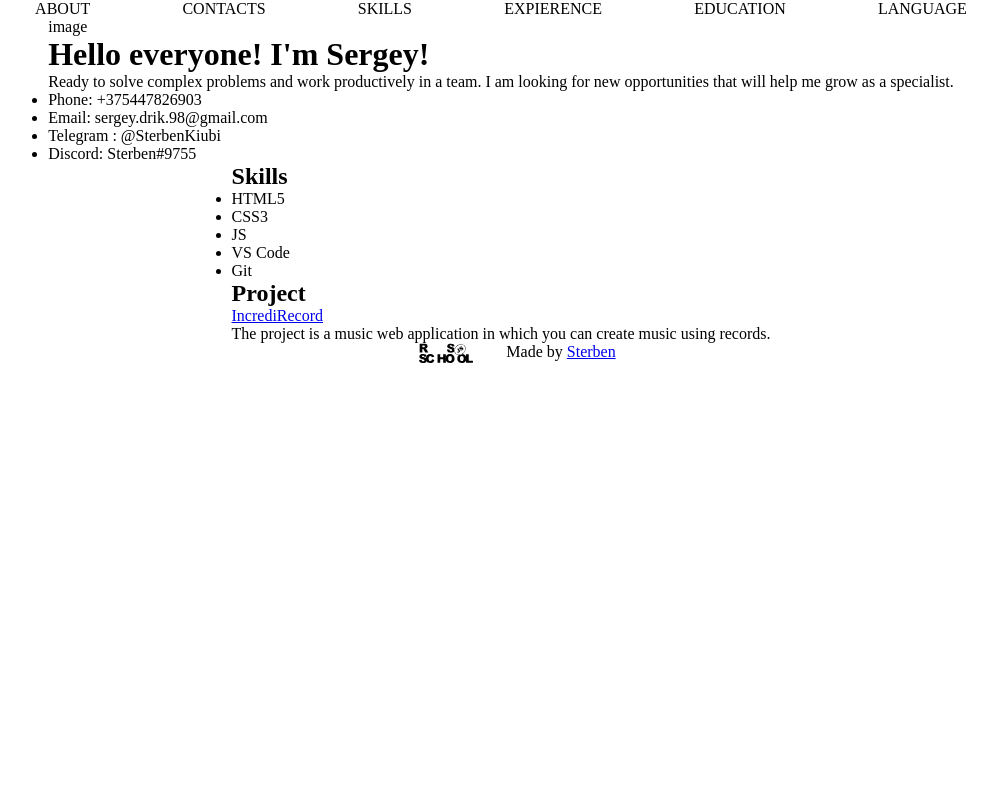
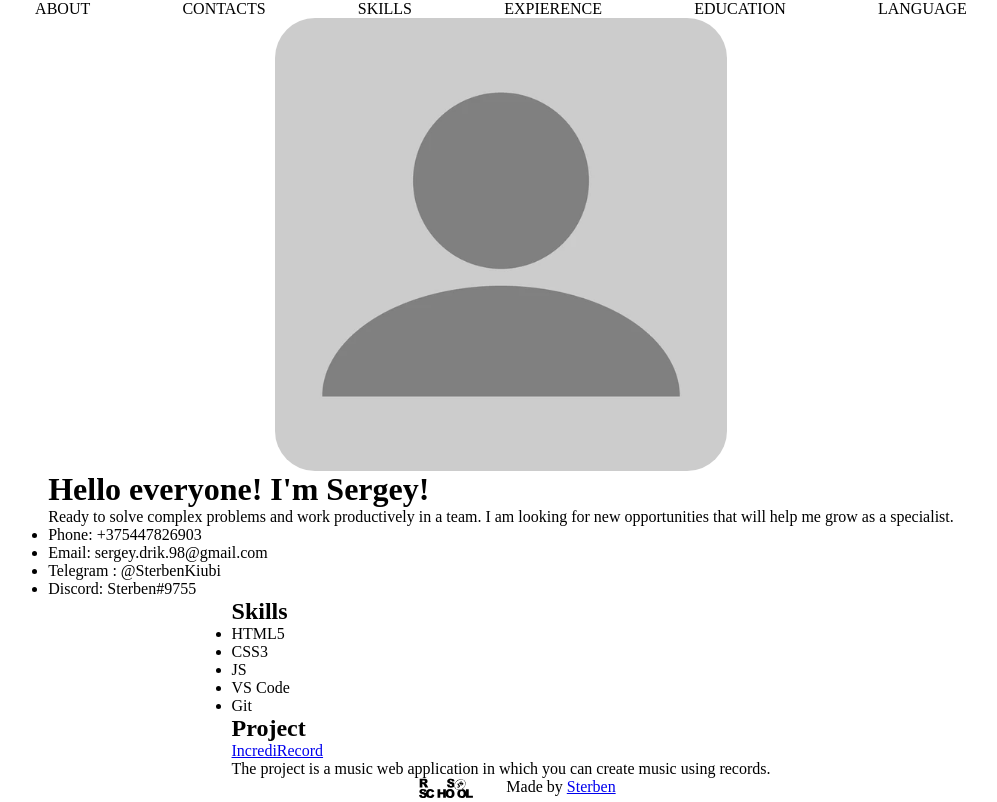
Before and after one commit to SterbenKiubi/rsschool-cv, a plain HTML site: page index.html in a window 1280 px wide. Shown: the whole page, without its empty margins (139-1136 px from the left). Drawn offline with Linux system fonts and the light colour scheme.

Commit message:
feat: add profice pic and styles for it

```diff
--- a/index.html
+++ b/index.html
@@ -20,7 +20,9 @@
                 </ul>
             </nav>
             <div class="about">
-                <div class="about_img-div">image</div>
+                <div class="about_img-div">
+                    <img class="about_profile-pic" src="assets/img/profile-pic.webp" alt="profile picture">
+                </div>
                 <div class="about_info">
                     <h1>Hello everyone! I'm Sergey!</h1>
                     <p>Ready to solve complex problems and work
--- a/style.css
+++ b/style.css
@@ -27,6 +27,15 @@ header {
 .about {
     align-self: center;
 }
+.about_img-div {
+    display: flex;
+    justify-content: center;
+}
+.about_profile-pic {
+    width: 50%;
+    height: 50%;
+    border-radius: 40px;
+}
 footer {
     display: flex;
     justify-content: center;
```
Also changed, not shown: assets/img/profile-pic.webp (added).
